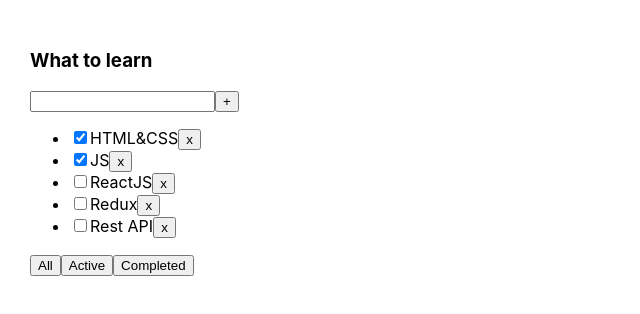
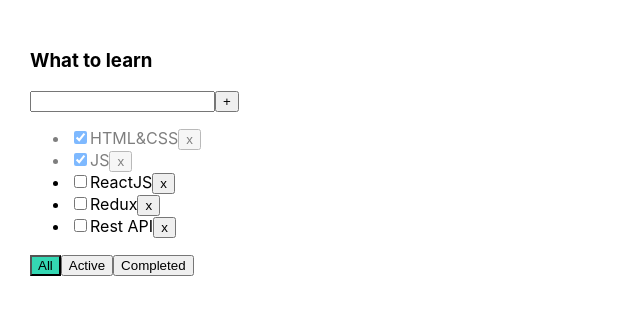
Before and after one commit to potapov-eo/ToDoList, a React (Create React App) app: page / in a window 1280 px wide. Shown: the top 314 px of the page, without its empty margins (0-640 px from the left). Built offline with nearby package versions, Linux system fonts and the light colour scheme.

Commit message:
4 lesson

```diff
--- a/src/App.css
+++ b/src/App.css
@@ -6,3 +6,16 @@
 .App > div {
   margin-right: 50px;
 }
+.error-message{
+
+  color: red;
+}
+.error{
+  border: 1px solid red;
+}
+.active{
+  background-color: #34d7b3;
+}
+.isDone {
+  opacity: 0.5;
+}
--- a/src/App.tsx
+++ b/src/App.tsx
@@ -28,6 +28,15 @@
         setTasks(filteredTask);
     }
 
+    function changeStatus (taskID: string, isDone: boolean){
+        let task = tasks.find(task => task.id === taskID)
+        if(task){
+            task.isDone=isDone
+        setTasks([...tasks])
+        }
+    }
+
+
     function changFilter(value: FilterValueType) {
         setfilter(value)
     }
@@ -49,7 +58,10 @@
                       tasks={taskForTodoList}
                       removeTask={removeTask}
                       changFilter={changFilter}
-                      addTask={addTask}/>
+                      addTask={addTask}
+            changeStatus={changeStatus}
+                      filter ={filter}
+            />
 
         </div>
     );
--- a/src/Todolist.tsx
+++ b/src/Todolist.tsx
@@ -1,4 +1,4 @@
-import React, {ChangeEvent, KeyboardEvent, useState}  from 'react';
+import React, {ChangeEvent, KeyboardEvent, useState} from 'react';
 import {FilterValueType} from "./App";
 
 export type TaskType = {
@@ -10,42 +10,73 @@
 type PropsType = {
     title: string
     tasks: Array<TaskType>
-    removeTask: (taskID:string) => void
-    changFilter: (value:FilterValueType)=> void
-    addTask:(title: string)=> void
-
+    filter: FilterValueType
+    removeTask: (taskID: string) => void
+    changFilter: (value: FilterValueType) => void
+    addTask: (title: string) => void
+    changeStatus: (taskID: string, isDone: boolean) => void
 }
 
 export function Todolist(props: PropsType) {
     let [title, setTitle] = useState("")
-    const addTask =() => {
-        props.addTask(title)
-        setTitle("")
+    let [error, setError] = useState<string|null>(null)
+
+    const addTask = () => {
+        if (title.trim() !== "") {
+            props.addTask(title)
+            setTitle("")
+        }else setError("Tittle is required")
     }
-    const onChangeHandler = (e:ChangeEvent<HTMLInputElement>)=>{setTitle(e.currentTarget.value)}
-    const onPressHandler = ((e:KeyboardEvent<HTMLInputElement>) => {if (e.charCode===13) {addTask()}})
-    const onAllCliCkHandler = () => {props.changFilter('all')}
-    const onActiveClickHandler = () => {props.changFilter('active')}
-    const onCompletedClickHandler= () => {props.changFilter('comleted')}
+    const onChangeHandler = (e: ChangeEvent<HTMLInputElement>) => {
+        setTitle(e.currentTarget.value)
+    }
+    const onPressHandler = ((e: KeyboardEvent<HTMLInputElement>) => {
+        setError(null)
+        if (e.charCode === 13) {
+            addTask()
+        }
+    })
+    const onAllCliCkHandler = () => {
+        props.changFilter('all')
+    }
+    const onActiveClickHandler = () => {
+        props.changFilter('active')
+    }
+    const onCompletedClickHandler = () => {
+        props.changFilter('comleted')
+    }
+
     return <div>
 
         <h3>{props.title}</h3>
         <div>
-            <input value={title} onChange={onChangeHandler}
+            <input
+                value={title} onChange={onChangeHandler}
                    onKeyPress={onPressHandler}
+                className={error? "error" :  ""}
+
             />
 
             <button onClick={addTask}>+</button>
+            {error&&<div className={"error-message"}>{error}</div>}
         </div>
         <ul>
             {
                 props.tasks.map(t => {
-                    const onClickHandler = () => {props.removeTask(t.id)}
+                    const onClickHandler = () => {
+                        props.removeTask(t.id)
+                    }
+                    const changeStatus = (e: ChangeEvent<HTMLInputElement>) => {
+                        props.changeStatus(t.id, e.currentTarget.checked)
+                    }
                     return (
-                        <li key={t.id}>
-                            <input type="checkbox" checked={t.isDone}/>
+                        <li key={t.id} className={t.isDone? "isDone":""}>
+                            <
+                                input type="checkbox" checked={t.isDone}
+                                      onChange={changeStatus}
+                            />
                             <span>{t.title}</span>
-                            <button onClick={onClickHandler}> x </button>
+                            <button onClick={onClickHandler}> x</button>
                         </li>
                     )
                 })
@@ -53,9 +84,12 @@
 
         </ul>
         <div>
-            <button onClick={ onAllCliCkHandler}>All</button>
-            <button onClick={ onActiveClickHandler}>Active</button>
-            <button onClick={ onCompletedClickHandler}>Completed</button>
+            <button className= {props.filter=== "all"?"active":""}
+                onClick={onAllCliCkHandler}>All</button>
+            <button className= {props.filter=== "active"?"active":""}
+                onClick={onActiveClickHandler}>Active</button>
+            <button className= {props.filter=== "comleted"?"active":""}
+                onClick={onCompletedClickHandler}>Completed</button>
         </div>
     </div>
 }
```
